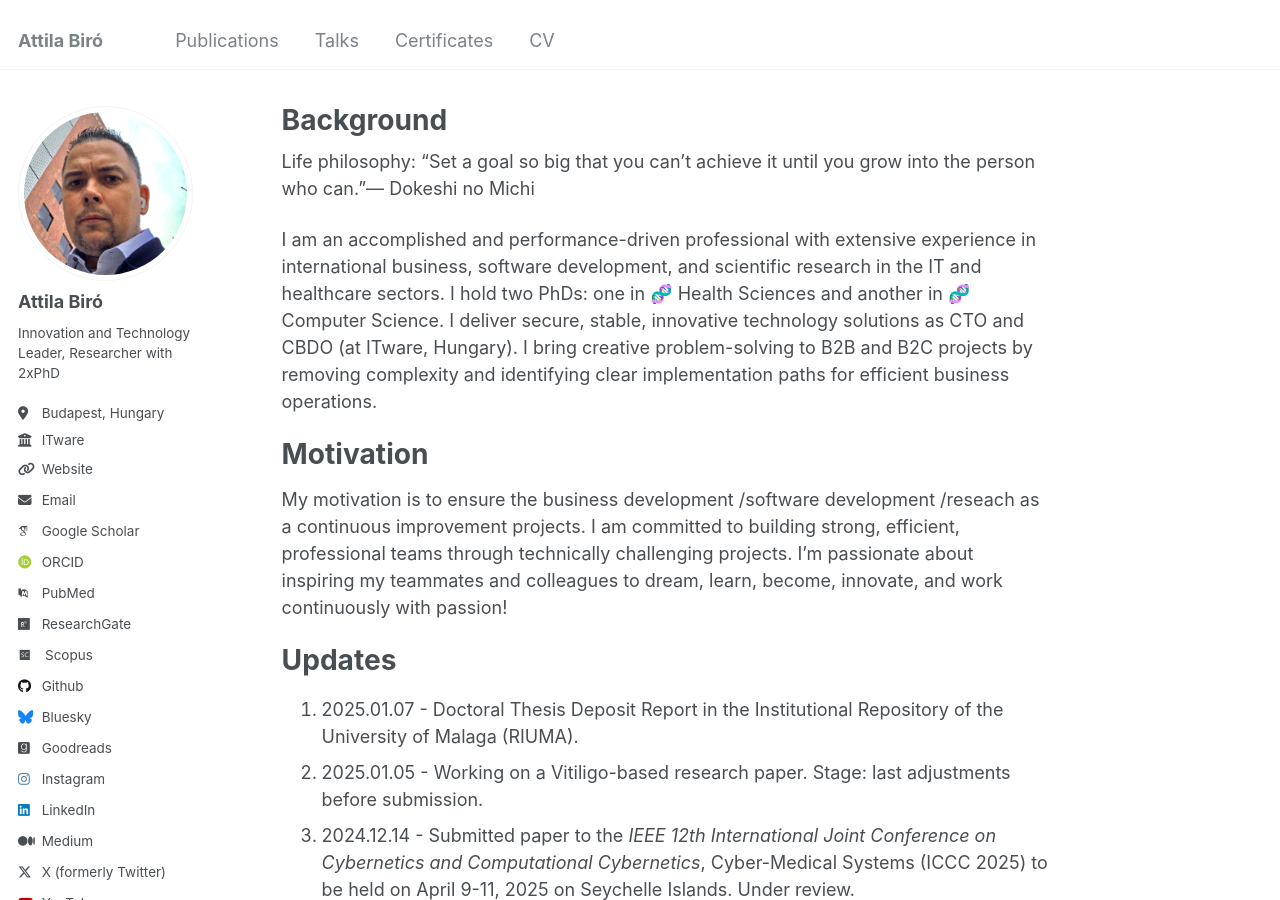
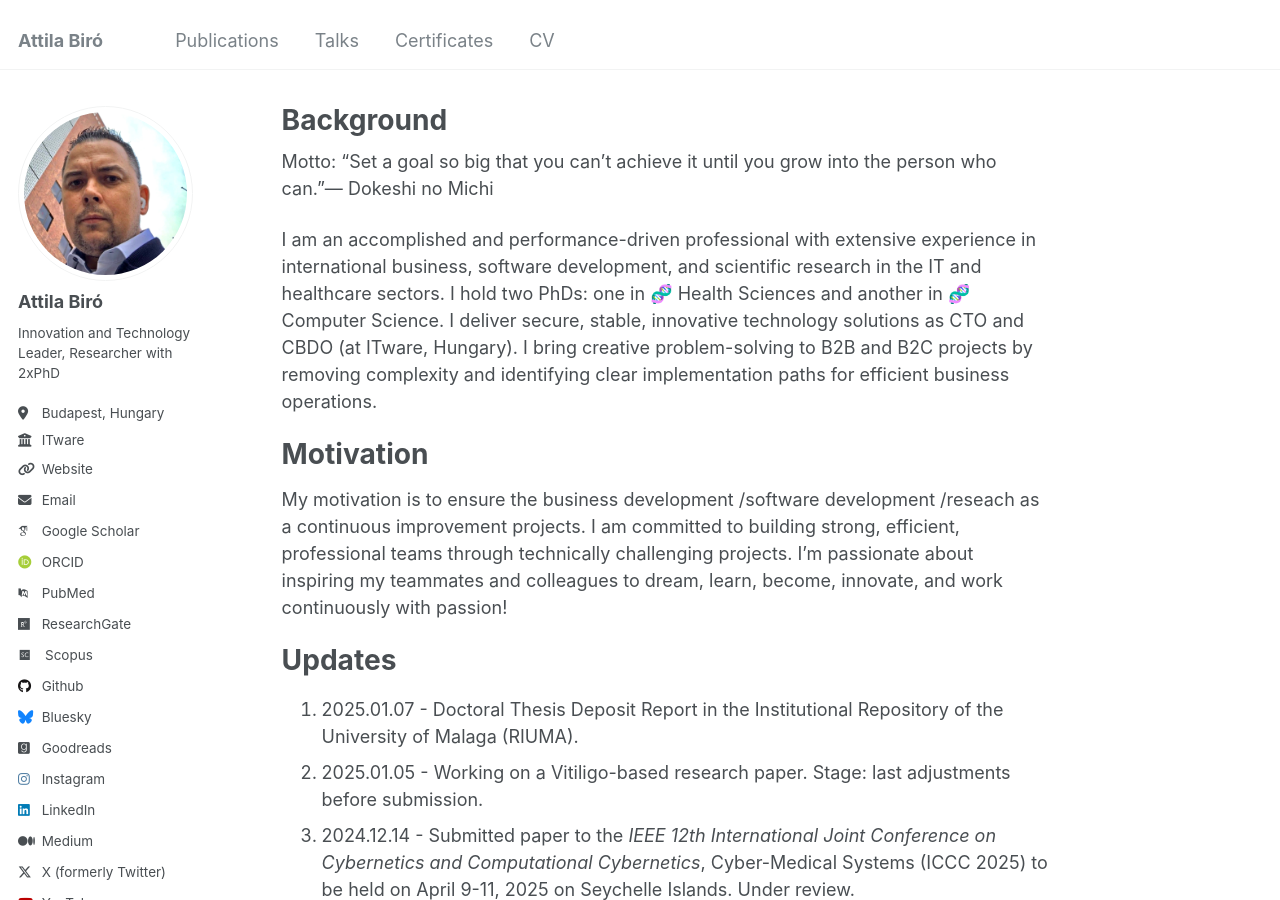
Before and after one commit to biroka/biroka.github.io, a Jekyll site: the page built from _pages/about.md, in a window 1280 px wide and 900 px high. Built offline with Jekyll 4.4.1, drawn with Linux system fonts in a browser that asks for light colours; some web fonts are replaced.

Commit message:
Update about.md

```diff
--- a/_pages/about.md
+++ b/_pages/about.md
@@ -7,7 +7,7 @@ redirect_from:
   - /about.html
 ---
 
-Life philosophy: "Set a goal so big that you can't achieve it until you grow into the person who can."—  Dokeshi no Michi
+Motto: "Set a goal so big that you can't achieve it until you grow into the person who can."—  Dokeshi no Michi
 
 
 I am an accomplished and performance-driven professional with extensive experience in international business, software development, and scientific research in the IT and healthcare sectors. I hold two PhDs: one in 🧬 Health Sciences and another in 🧬 Computer Science. I deliver secure, stable, innovative technology solutions as CTO and CBDO (at ITware, Hungary). I bring creative problem-solving to B2B and B2C projects by removing complexity and identifying clear implementation paths for efficient business operations.
```
